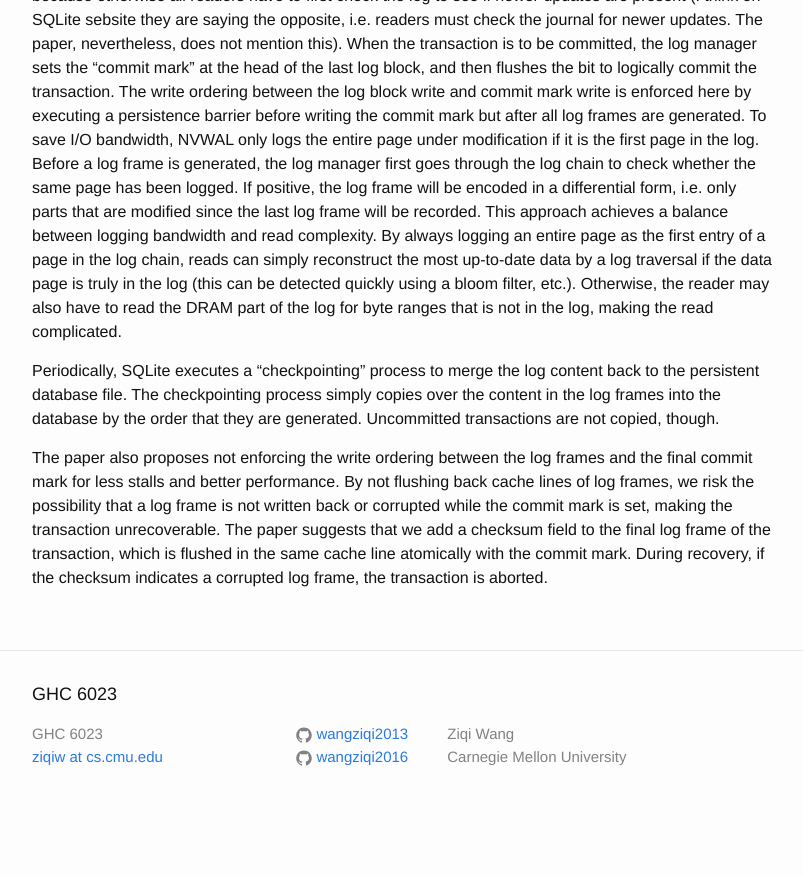
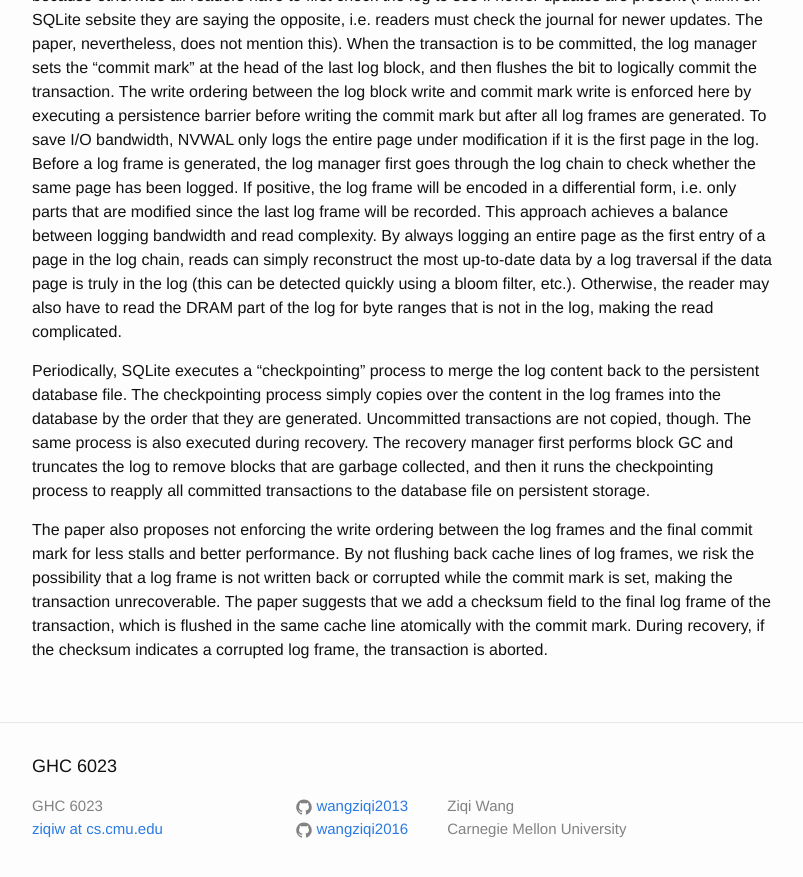
Before and after one commit to wangziqi2013/wangziqi2013.github.io, a Jekyll site: the page built from _posts/2019-10-28-nvwal.markdown, in a window 1280 px wide and 900 px high, scrolled down 2287 px. Shown: the top 877 px of the window, without its empty margins (238-1041 px from the left). Built offline with Jekyll 4.4.1, drawn with Linux system fonts in a browser that asks for light colours; before the commit the page ends 3115 px from its top, so only the background shows below that.

Commit message:
Adding recovery

```diff
--- a/_posts/2019-10-28-nvwal.markdown
+++ b/_posts/2019-10-28-nvwal.markdown
@@ -95,7 +95,9 @@ reader may also have to read the DRAM part of the log for byte ranges that is no
 
 Periodically, SQLite executes a "checkpointing" process to merge the log content back to the persistent database file.
 The checkpointing process simply copies over the content in the log frames into the database by the order that they are
-generated. Uncommitted transactions are not copied, though.
+generated. Uncommitted transactions are not copied, though. The same process is also executed during recovery. The recovery
+manager first performs block GC and truncates the log to remove blocks that are garbage collected, and then it runs the
+checkpointing process to reapply all committed transactions to the database file on persistent storage.
 
 The paper also proposes not enforcing the write ordering between the log frames and the final commit mark for less stalls
 and better performance. By not flushing back cache lines of log frames, we risk the possibility that a log frame is not
```
